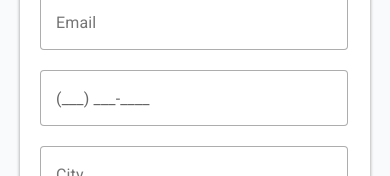
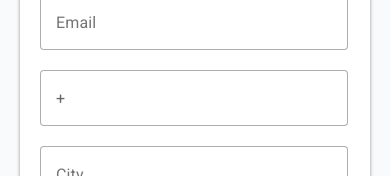
Before and after one commit to Valgulious/test-react, a React (Create React App) app: page / in a window 390 px wide. Shown: the part 728-904 px from the top of the page. Built offline with nearby package versions, Linux system fonts and the light colour scheme.

Commit message:
Change mask in Phone Number

```diff
--- a/src/components/main/forms/PhoneInput.jsx
+++ b/src/components/main/forms/PhoneInput.jsx
@@ -1,10 +1,12 @@
-import {forwardRef, useEffect} from "react";
+import {useEffect, useRef} from "react";
 import styled from "@emotion/styled";
 import PropTypes from "prop-types";
 
-const PhoneInput = forwardRef(({id, name, placeholder, isRequired}, ref) => {
+const PhoneInput = ({id, name, placeholder, isRequired}) => {
 
     const breakpoints = [576, 768, 992, 1430];
+
+    const inputRef = useRef(null);
 
     const mq = breakpoints.map(
         bp => `@media (min-width: ${bp}px)`
@@ -86,7 +88,7 @@ const PhoneInput = forwardRef(({id, name, placeholder, isRequired}, ref) => {
             }
         }
 
-        let input = ref.current;
+        let input = inputRef.current;
         let startPosition = input.selectionStart;
         let cursorPosition = startPosition - 1;
         let formatted = '';
@@ -165,7 +167,7 @@ const PhoneInput = forwardRef(({id, name, placeholder, isRequired}, ref) => {
 
     useEffect(() => {
 
-        const e = ref.current;
+        const e = inputRef.current;
 
         const format = (elem, eventType, event) => {
             let result = DoEntireFormat(event, eventType, elem.id, elem.value, elem.getAttribute('data-format'), elem.getAttribute('data-mask'));
@@ -189,15 +191,21 @@ const PhoneInput = forwardRef(({id, name, placeholder, isRequired}, ref) => {
         format(e)
     })
 
+    const handleFocus = (e) => {
+        const value = e.target.value;
+        const index = value.indexOf(' ');
+        if (-1 !== index) e.target.value = value.slice(0, index);
+    }
+
 
     return (
         <>
-            <Input ref={ref} id={id} name={name} type='text' placeholder={placeholder} required={isRequired}
-                   data-format="(***) ***-****" data-mask="(___) ___-____"/>
+            <Input ref={inputRef} id={id} name={name} type='text' placeholder={placeholder} required={isRequired}
+                   data-format="+*************" data-mask="+             " onFocus={handleFocus}/>
             <Label htmlFor={id}>{placeholder}</Label>
         </>
     )
-});
+}
 
 PhoneInput.propTypes = {
     id: PropTypes.string.isRequired,
--- a/src/components/main/forms/SettingsForm.jsx
+++ b/src/components/main/forms/SettingsForm.jsx
@@ -7,17 +7,16 @@ import Hr from '../../Hr.jsx'
 import Footer from "./Footer.jsx";
 import SubmitMessage from "./SubmitMessage.jsx";
 import PhoneInput from "./PhoneInput.jsx";
-import {useRef} from "react";
+import {useRef, useState} from "react";
 
 
 const SettingsForm = () => {
 
+    const [formReload, setFormReload] = useState(true);
+
     const firstNameRef = useRef(null);
     const lastNameRef = useRef(null);
     const emailRef = useRef(null);
-    const phoneNumberRef = useRef(null);
-    const cityRef = useRef(null);
-    const countryRef = useRef(null);
 
     const buttonRef = useRef(null);
     const submitMessageRef = useRef(null);
@@ -64,12 +63,7 @@ const SettingsForm = () => {
             submitMessageRef.current.textContent = 'Saved';
             submitMessageRef.current.style.color = 'green';
 
-            firstNameRef.current.value = '';
-            lastNameRef.current.value = '';
-            emailRef.current.value = '';
-            phoneNumberRef.current.value = '';
-            cityRef.current.value = '';
-            countryRef.current.value = '';
+            setFormReload(!formReload);
 
             buttonRef.current.disabled = true;
 
@@ -146,16 +140,14 @@ const SettingsForm = () => {
                         <InputSpan ref={emailSpanRef}>{''}</InputSpan>
                     </InputWrapper>
                     <InputWrapper>
-                        {/*<SettingsFormInput ref={phoneNumberRef} id='phoneNumber' name='phoneNumber' type='tel'*/}
-                        {/*                   placeholder='Phone Number' key='phone'/>*/}
-                        <PhoneInput ref={phoneNumberRef} id='phoneNumber' name='phoneNumber'
+                        <PhoneInput id='phoneNumber' name='phoneNumber'
                                     placeholder='Phone Number' key='phone'/>
                     </InputWrapper>
                     <InputWrapper>
-                        <SettingsFormInput ref={cityRef} id='city' name='city' type='text' placeholder='City' key='city'/>
+                        <SettingsFormInput id='city' name='city' type='text' placeholder='City' key='city'/>
                     </InputWrapper>
                     <InputWrapper>
-                        <SettingsFormInput ref={countryRef} id='country' name='country' type='text'
+                        <SettingsFormInput id='country' name='country' type='text'
                                            placeholder='Country' key='country'/>
                     </InputWrapper>
                 </Fieldset>
--- a/src/components/main/forms/SettingsFormInput.jsx
+++ b/src/components/main/forms/SettingsFormInput.jsx
@@ -3,7 +3,7 @@ import styled from "@emotion/styled";
 import {forwardRef} from "react";
 
 
-const SettingsFormInput = forwardRef(({id, name, type, placeholder, isRequired, onChange, onBlur}, ref) => {
+const SettingsFormInput = forwardRef(({id, name, type, placeholder, value, isRequired, onChange, onBlur}, ref) => {
 
     const breakpoints = [576, 768, 992, 1430];
 
@@ -70,7 +70,7 @@ const SettingsFormInput = forwardRef(({id, name, type, placeholder, isRequired,
     return (
         <>
             <Input ref={ref} id={id} name={name} type={type} placeholder={placeholder} required={isRequired}
-                   onChange={onChange} onBlur={onBlur}/>
+                   onChange={onChange} onBlur={onBlur} defaultValue={value}/>
             <Label htmlFor={id}>{placeholder}</Label>
         </>
     )
```
